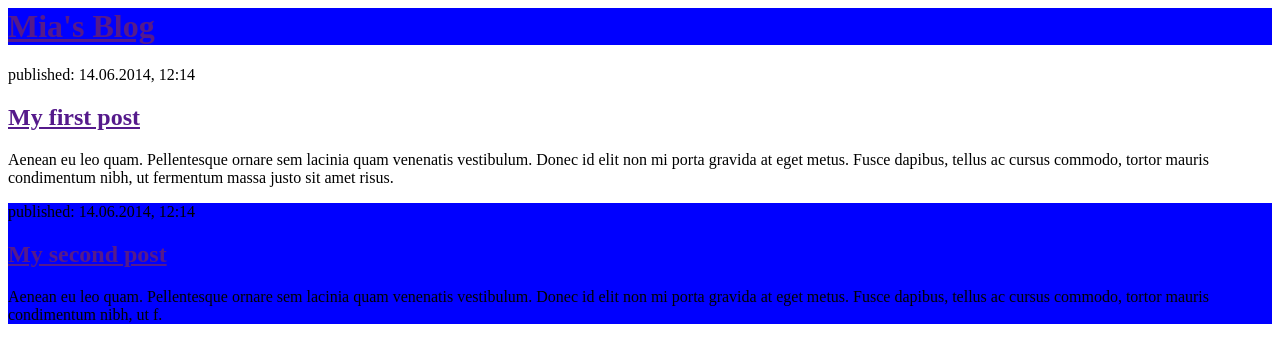
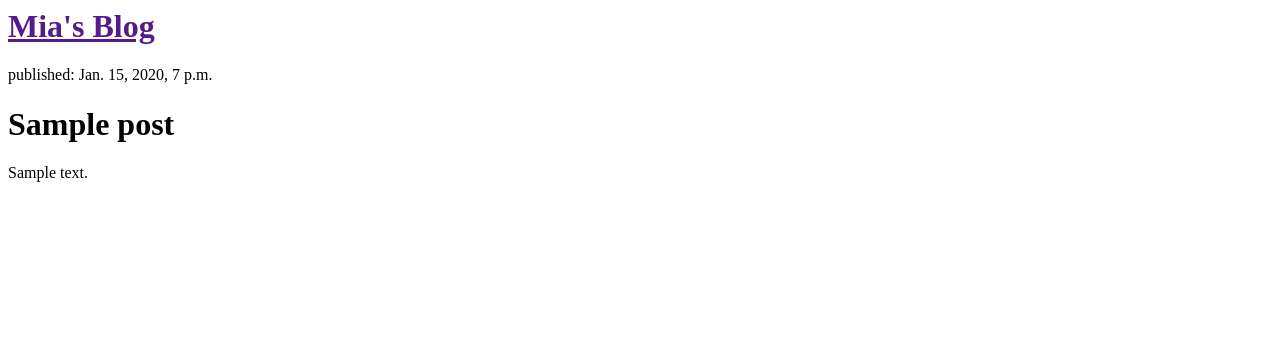
Before and after one commit to kooksk95/django_tutorial, a Django app: page / in a window 1280 px wide. Shown: the top 363 px of the page. Run offline with Django 3.2, Linux system fonts and the light colour scheme; tables that the repository leaves empty hold one stand-in row (values such as "Sample post").

Commit message:
html 템플릿 적용

```diff
--- a/djangogirls/blog/templates/blog/post_list.html
+++ b/djangogirls/blog/templates/blog/post_list.html
@@ -3,20 +3,19 @@
         <title>Mia's blog</title>
     </head>
     <body>
-        <div style="background-color: blue">
+        <div>
             <h1><a href="">Mia's Blog</a></h1>
         </div>
 
         <div>
-            <p>published: 14.06.2014, 12:14</p>
-            <h2><a href="">My first post</a></h2>
-            <p>Aenean eu leo quam. Pellentesque ornare sem lacinia quam venenatis vestibulum. Donec id elit non mi porta gravida at eget metus. Fusce dapibus, tellus ac cursus commodo, tortor mauris condimentum nibh, ut fermentum massa justo sit amet risus.</p>
+            {% for post in posts %}
+            <div>
+                <p>published: {{ post.published_date }}</p>
+                <h1>{{ post.title }}</h1>
+                <p>{{ post.text|linebreaksbr }}</p>
+            </div>
+            {% endfor %}
         </div>
 
-        <div style="background-color: blue">
-            <p>published: 14.06.2014, 12:14</p>
-            <h2><a href="">My second post</a></h2>
-            <p>Aenean eu leo quam. Pellentesque ornare sem lacinia quam venenatis vestibulum. Donec id elit non mi porta gravida at eget metus. Fusce dapibus, tellus ac cursus commodo, tortor mauris condimentum nibh, ut f.</p>
-        </div>
     </body>
 </html>
--- a/djangogirls/blog/views.py
+++ b/djangogirls/blog/views.py
@@ -1,5 +1,8 @@
 from django.shortcuts import render
+from django.utils import timezone
+from .models import Post
 
 # Create your views here.
 def post_list(request):
-	return render(request, 'blog/post_list.html', {})
+	posts = Post.objects.filter(published_date__lte=timezone.now()).order_by('-created_date')
+	return render(request, 'blog/post_list.html', {'posts': posts})
```
